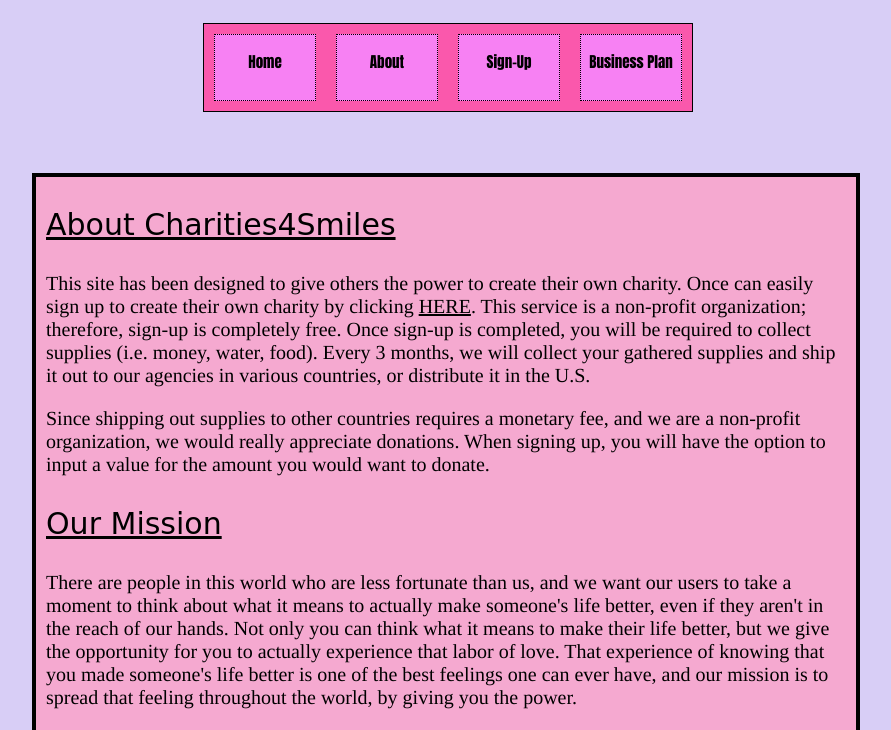
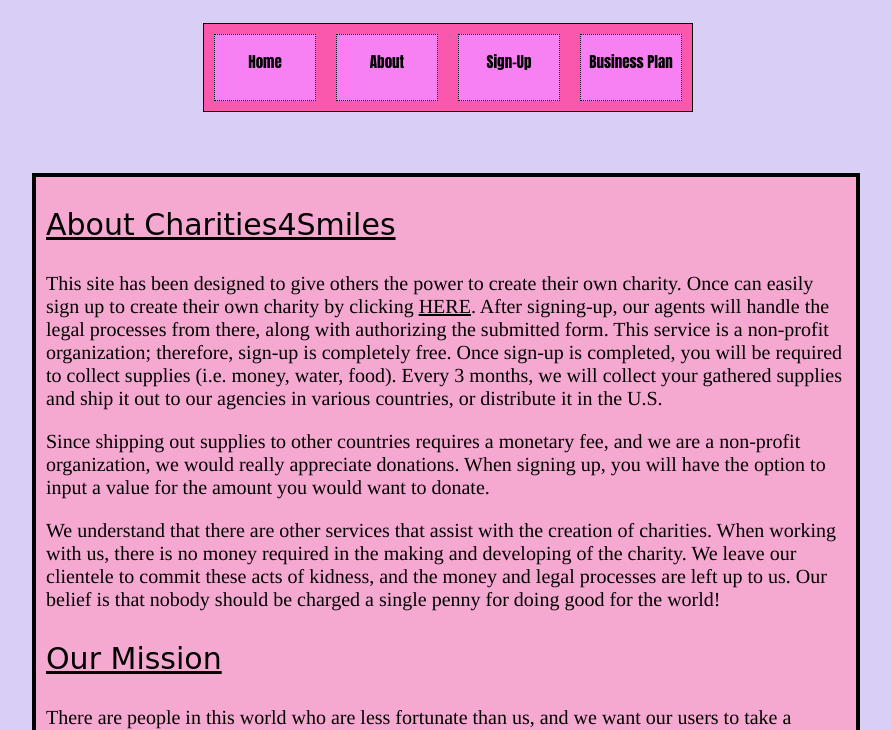
Before and after one commit to JKodner/charity, a Flask app: page /about in a window 1280 px wide. Shown: the part 309-1039 px from the top of the page, without its empty margins (181-1072 px from the left). Run offline with Flask 2, Linux system fonts and the light colour scheme.

Commit message:
Update about.html

```diff
--- a/templates/about.html
+++ b/templates/about.html
@@ -50,7 +50,7 @@
 			padding-left: 10px;
 			padding-right: 10px;
 			width: 800px;
-			height: 900px;
+			height: 1000px;
 			background-color: #F5A9D0;
 			border: 4px solid black;
 			margin-top: 150px;
@@ -104,8 +104,9 @@
 	</ul>
 	<div id="text-cont">
 		<p id="header">About Charities4Smiles</p>
-		<p id="text">This site has been designed to give others the power to create their own charity. Once can easily sign up to create their own charity by clicking <a href="http://pure-lake-2135.herokuapp.com/signup">HERE<a/>. This service is a non-profit organization; therefore, sign-up is completely free. Once sign-up is completed, you will be required to collect supplies (i.e. money, water, food). Every 3 months, we will collect your gathered supplies and ship it out to our agencies in various countries, or distribute it in the U.S.</p>
+		<p id="text">This site has been designed to give others the power to create their own charity. Once can easily sign up to create their own charity by clicking <a href="http://pure-lake-2135.herokuapp.com/signup">HERE<a/>. After signing-up, our agents will handle the legal processes from there, along with authorizing the submitted form. This service is a non-profit organization; therefore, sign-up is completely free. Once sign-up is completed, you will be required to collect supplies (i.e. money, water, food). Every 3 months, we will collect your gathered supplies and ship it out to our agencies in various countries, or distribute it in the U.S.</p>
 		<p id="text">Since shipping out supplies to other countries requires a monetary fee, and we are a non-profit organization, we would really appreciate donations. When signing up, you will have the option to input a value for the amount you would want to donate.</p>
+		<p id="text">We understand that there are other services that assist with the creation of charities. When working with us, there is no money required in the making and developing of the charity. We leave our clientele to commit these acts of kidness, and the money and legal processes are left up to us. Our belief is that nobody should be charged a single penny for doing good for the world!</p>
 		<p id="header">Our Mission</p>
 		<p id="text">There are people in this world who are less fortunate than us, and we want our users to take a moment to think about what it means to actually make someone's life better, even if they aren't in the reach of our hands. Not only you can think what it means to make their life better, but we give the opportunity for you to actually experience that labor of love. That experience of knowing that you made someone's life better is one of the best feelings one can ever have, and our mission is to spread that feeling throughout the world, by giving you the power.</p>
 		<br>
```
